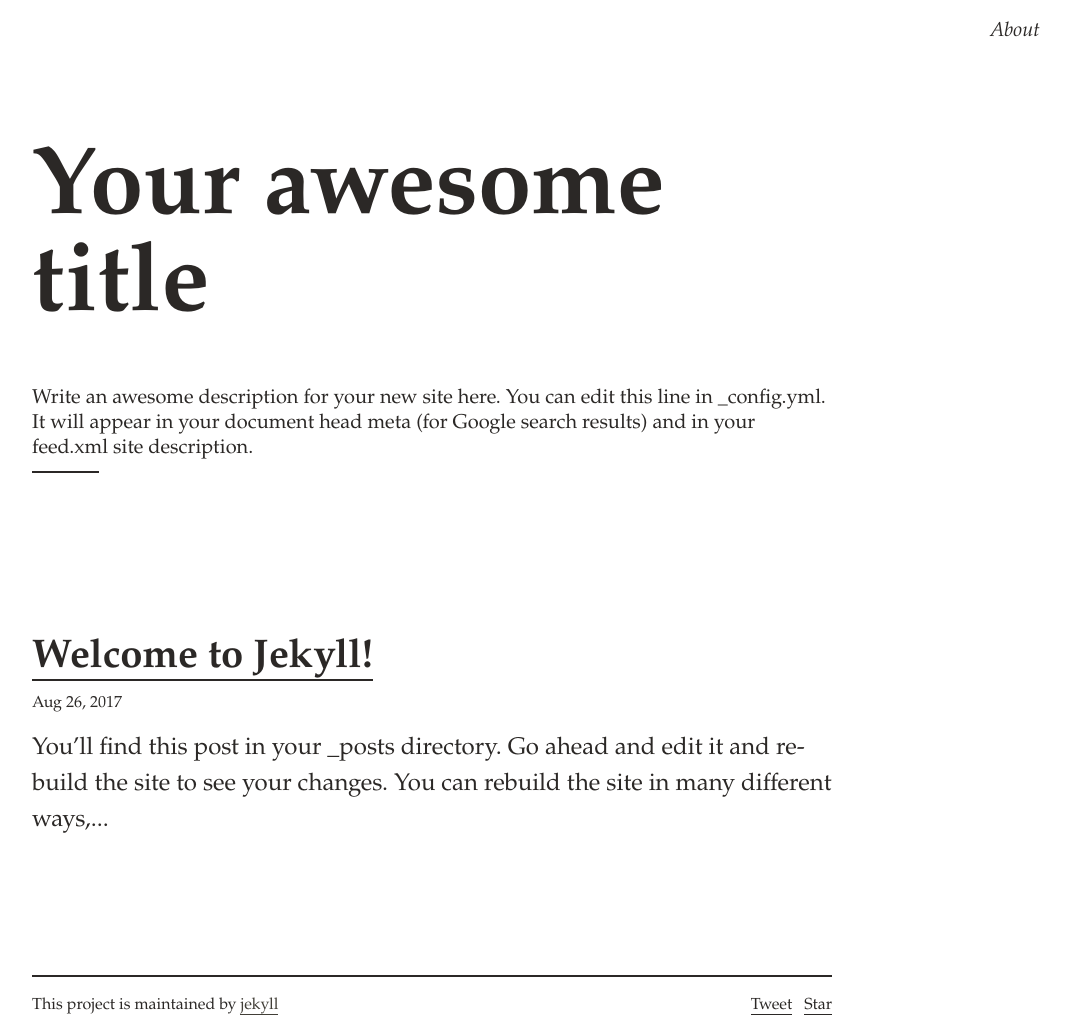
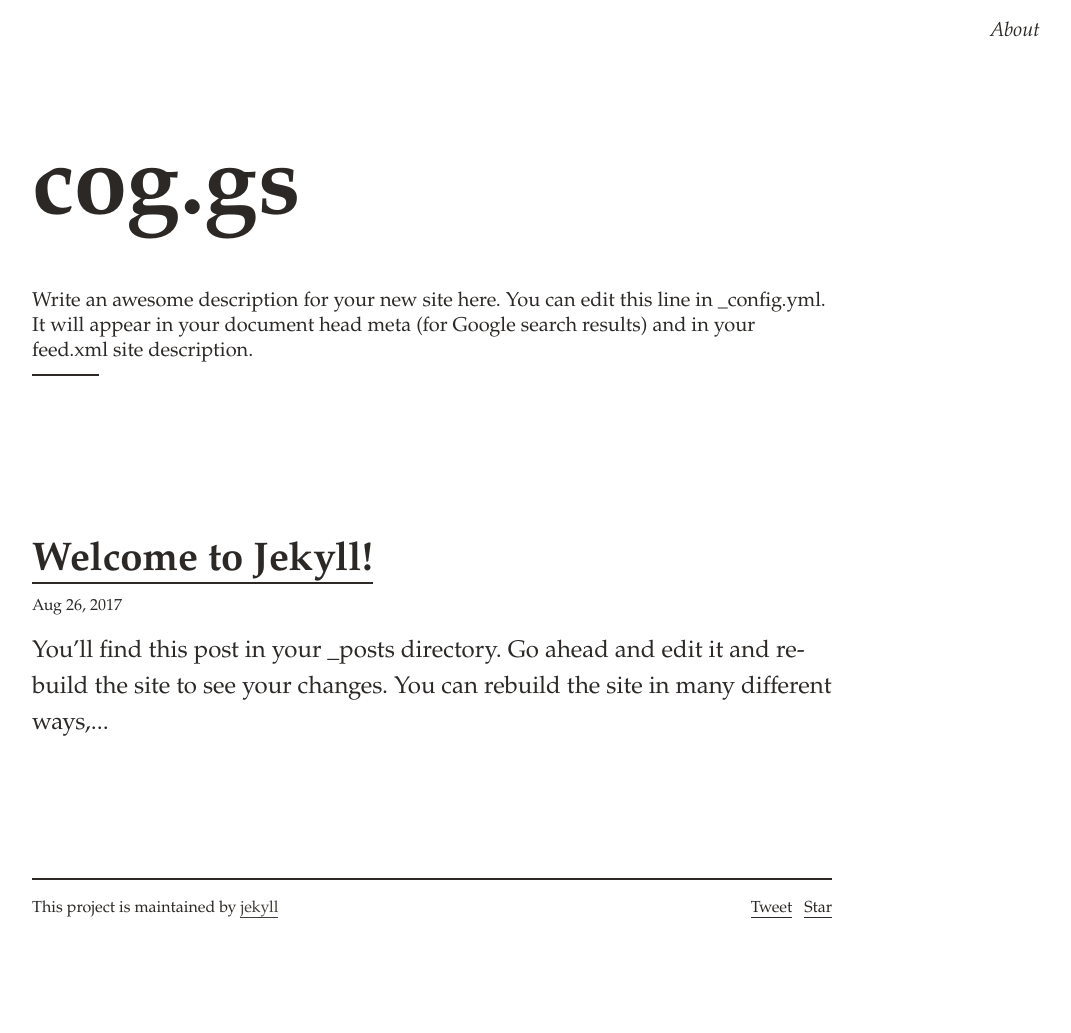
Before and after one commit to jefftriplett/cog.gs, a Jekyll site: the page built from index.md, in a window 1280 px wide. Shown: the whole page, without its empty margins (208-1279 px from the left). Built offline with Jekyll 4.4.1, drawn with Linux system fonts in a browser that asks for light colours; comment, search, counter and statistics services are not loaded; after the commit the page ends 936 px from its top, so only the background shows below that.

Commit message:
:snowflake: Adds index title
Signed-off-by: Jeff Triplett <jeff.triplett@gmail.com>

```diff
--- a/_config.yml
+++ b/_config.yml
@@ -13,7 +13,7 @@
 # you will see them accessed via {{ site.title }}, {{ site.email }}, and so on.
 # You can create any custom variable you would like, and they will be accessible
 # in the templates via {{ site.myvariable }}.
-title: Your awesome title
+title: cog.gs
 email: your-email@example.com
 description: > # this means to ignore newlines until "baseurl:"
   Write an awesome description for your new site here. You can edit this
```
